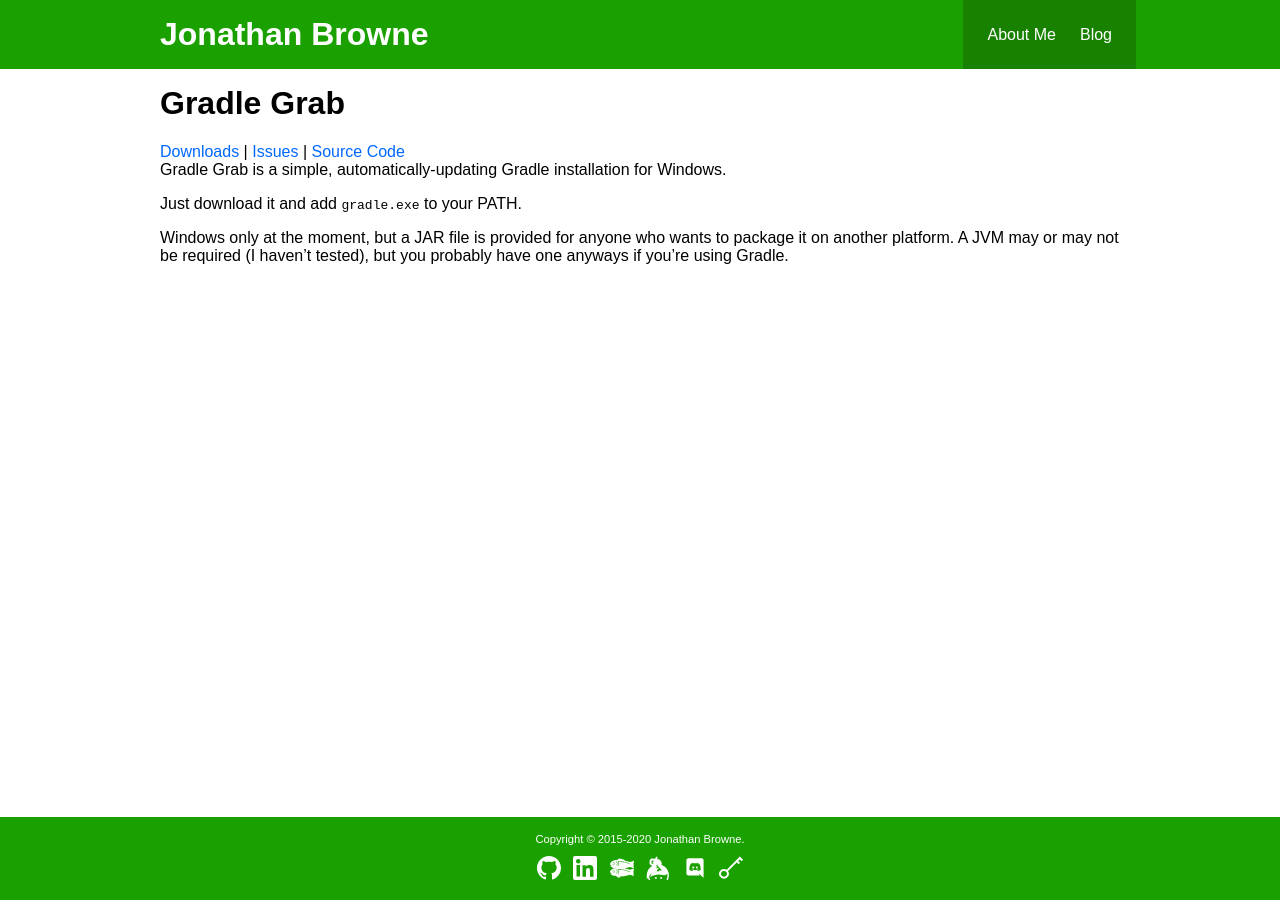
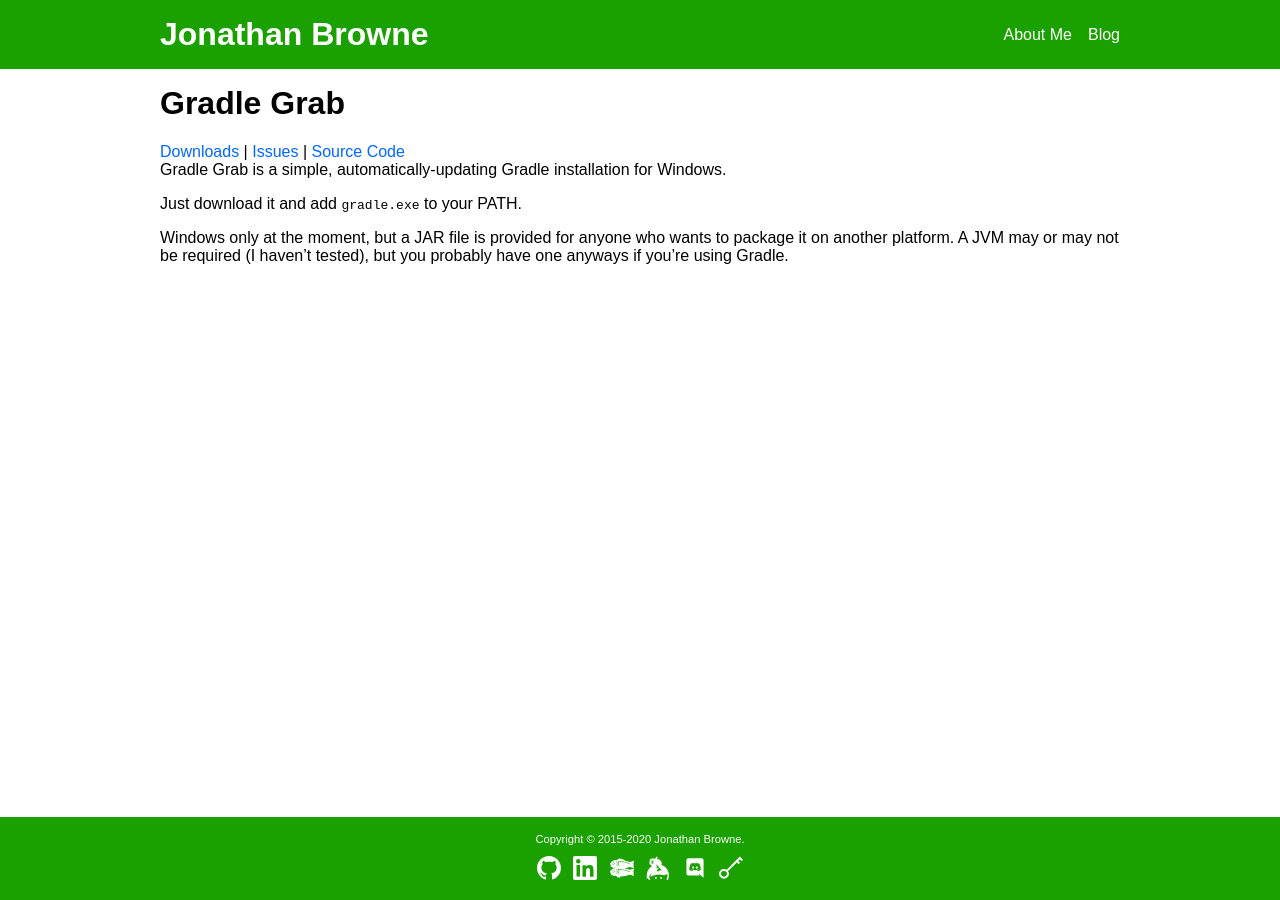
Before and after one commit to JBYoshi/jbyoshi.github.io, a Jekyll site: the page built from gradlegrab.md, in a window 1280 px wide. Built offline with Jekyll 4.4.1, drawn with Linux system fonts in a browser that asks for light colours.

Commit message:
Make the nav bar look better.

```diff
--- a/assets/style.css
+++ b/assets/style.css
@@ -65,7 +65,7 @@
 /* Header */
 #site-header .container {display: flex; flex-direction: column; align-items: stretch; justify-content: space-between;}
 #site-header h1 {font-size: 2em; margin: 0;}
-#site-header nav {margin: -1em; margin-top: 1em; background-color: #188100; display: flex; flex-direction: row; align-items: center;}
+#site-header nav {margin: -1em; margin-top: 0; display: flex; flex-direction: row; align-items: center;}
 #site-header nav a {margin: 1em;}
 #site-header nav a:not(:last-child) {margin-right: 0;}
 
@@ -86,9 +86,6 @@
     }
     #site-header nav {
         margin-top: -1em;
-    }
-    #site-header nav a {
-        margin: 1.5em;
     }
 
     /* These should only ever be used together. */
```
